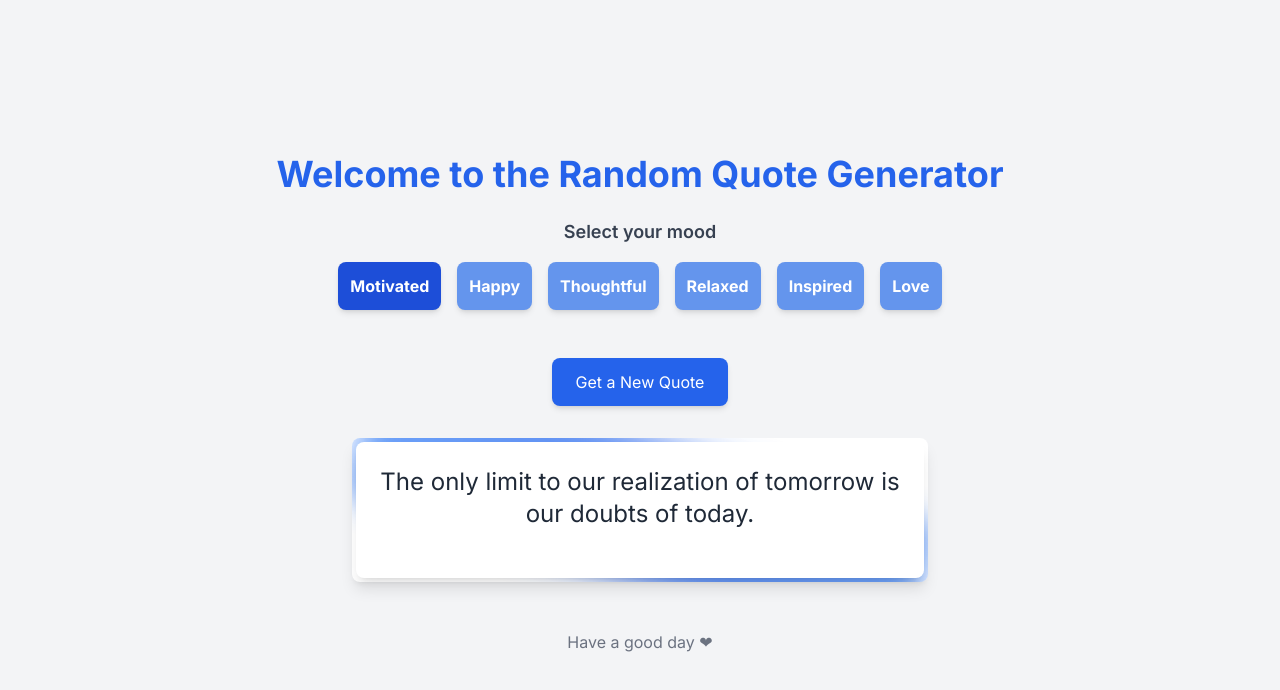
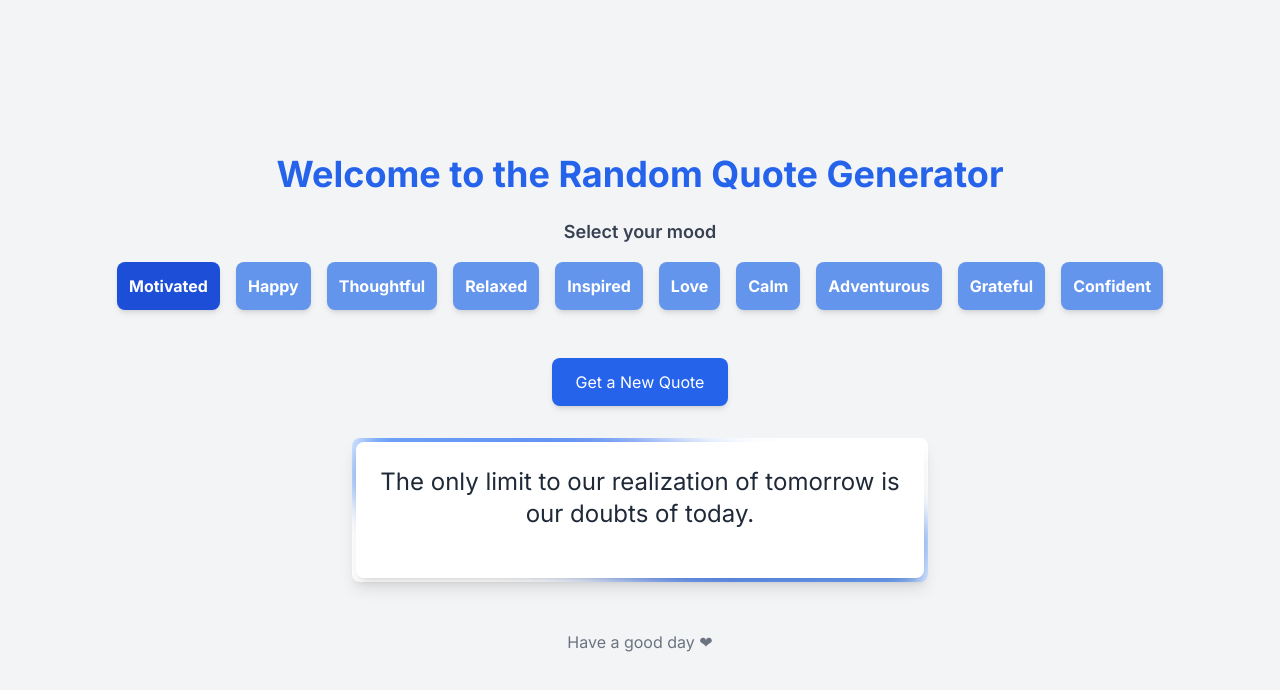
Before and after one commit to ruwinikularathne/quote-generator, a Next.js app: page / in a window 1280 px wide. Shown: the top 690 px of the page. Built offline with nearby package versions, Linux system fonts and the light colour scheme.

Commit message:
added more moods

```diff
--- a/app/page.tsx
+++ b/app/page.tsx
@@ -32,6 +32,26 @@ const moodQuotes = {
     "Love recognizes no barriers. It jumps hurdles, leaps fences, penetrates walls to arrive at its destination full of hope.",
     "The best thing to hold onto in life is each other.",
     "In all the world, there is no heart for me like yours. In all the world, there is no love for you like mine."
+  ],
+  Calm: [
+    "Keep calm and carry on.",
+    "Calmness is the cradle of power.",
+    "The more tranquil a man becomes, the greater is his success."
+  ],
+  Adventurous: [
+    "Life is either a daring adventure or nothing at all.",
+    "The biggest adventure you can take is to live the life of your dreams.",
+    "Adventure is worthwhile in itself."
+  ],
+  Grateful: [
+    "Gratitude turns what we have into enough.",
+    "The more you are in a state of gratitude, the more you will attract things to be grateful for.",
+    "Gratitude is not only the greatest of virtues but the parent of all others."
+  ],
+  Confident: [
+    "Confidence is the key to unlocking your true potential.",
+    "Believe you can, and you're halfway there.",
+    "With confidence, you have won before you have started."
   ],
 };
 
```
